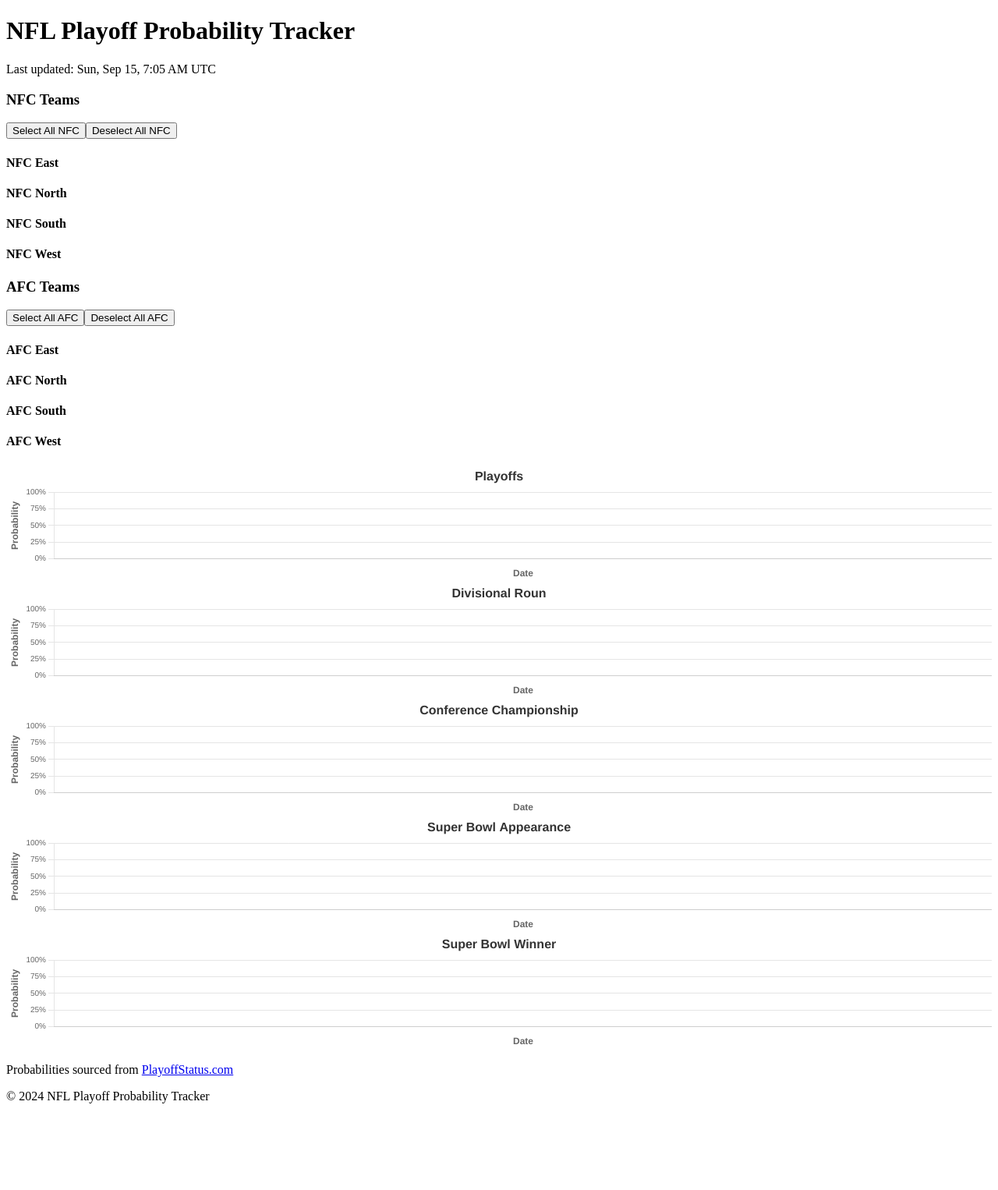
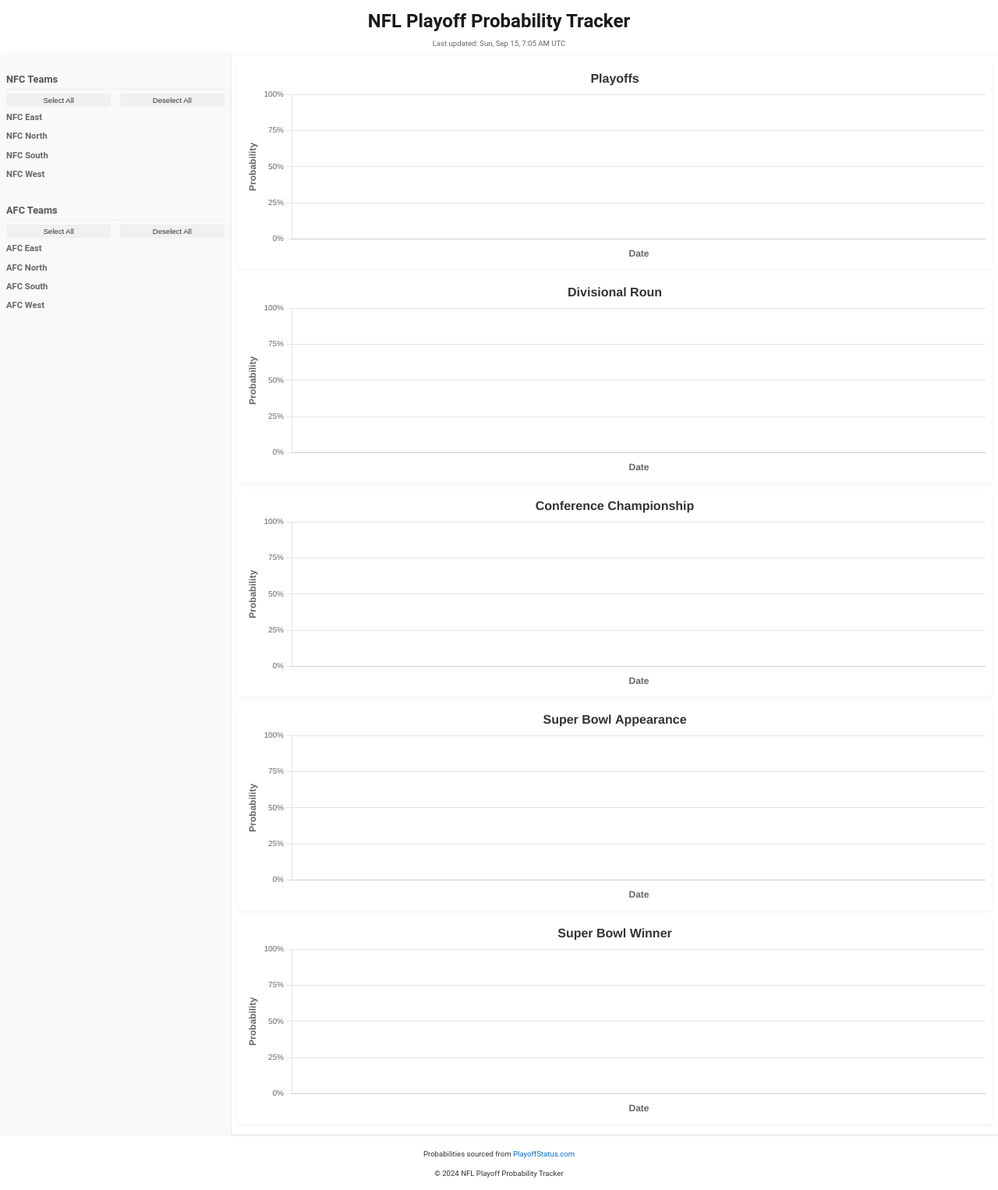
Before and after one commit to TimCodesStuff/nfl-team-playoff-tracker, a Flask app: page / in a window 1280 px wide. Shown: the whole page at 78% size. Before the commit the page ends 1415 px from the top, so only its background shows below. Run offline with Flask 3, Linux system fonts and the light colour scheme; data that the repository does not hold is empty; some libraries are stand-ins or nearby versions.

Commit message:
Agent step completed: Improve sidebar space usage

```diff
--- a/database.py
+++ b/database.py
@@ -2,6 +2,8 @@ import psycopg2
 from psycopg2 import sql
 import os
 from datetime import datetime, timezone
+import logging
+
 
 # Database connection parameters
 db_params = {
@@ -159,6 +161,23 @@ def bulk_insert_playoff_probabilities(data):
     cur = conn.cursor()
 
     try:
+        # Log the number of rows before truncating
+        cur.execute('SELECT COUNT(*) FROM playoff_probabilities')
+        pre_truncate_count = cur.fetchone()[0]
+        logging.info(f'Rows in table before truncating: {pre_truncate_count}')
+
+        # Clear out the existing data before inserting new data
+        cur.execute('TRUNCATE TABLE playoff_probabilities')
+        conn.commit()
+
+        # Log the number of rows after truncating to confirm it's zero
+        cur.execute('SELECT COUNT(*) FROM playoff_probabilities')
+        post_truncate_count = cur.fetchone()[0]
+        logging.info(f'Rows in table after truncating: {post_truncate_count}')
+
+        if post_truncate_count != 0:
+            logging.error(f"Expected 0 rows after truncating, but found {post_truncate_count} rows.")
+
         inserted_count = 0
         for item in data:
             cur.execute("""
--- a/static/css/styles.css
+++ b/static/css/styles.css
@@ -12,7 +12,7 @@ body, html {
 /* Header styles */
 header {
     text-align: center;
-    padding: 0.75rem;
+    padding: 0.5rem;
     background-color: #ffffff;
     box-shadow: 0 2px 4px rgba(0, 0, 0, 0.1);
 }
@@ -20,20 +20,20 @@ header {
 h1 {
     margin: 0;
     color: #1a1a1a;
-    font-size: 1.8rem;
+    font-size: 1.5rem;
     font-weight: 700;
 }
 
 #last-updated {
-    font-size: 0.7rem;
-    margin-top: 0.2rem;
+    font-size: 0.6rem;
+    margin-top: 0.1rem;
     color: #666;
 }
 
 /* Layout styles */
 .content-container {
     display: flex;
-    height: calc(100vh - 80px); /* Adjust based on reduced header height */
+    height: calc(100vh - 70px); /* Adjust based on reduced header height */
     background-color: #ffffff;
     box-shadow: 0 2px 10px rgba(0,0,0,0.1);
 }
@@ -43,7 +43,7 @@ h1 {
     width: 280px;
     flex-shrink: 0;
     overflow-y: auto;
-    padding: 0.75rem;
+    padding: 0.5rem;
     background-color: #f9f9f9;
     border-right: 1px solid #eaeaea;
 }
@@ -52,40 +52,52 @@ h1 {
 .global-legend {
     display: flex;
     flex-direction: column;
-    gap: 0.4rem;
+    gap: 0.3rem;
 }
 
 .legend-section {
-    margin-bottom: 0.75rem;
+    margin-bottom: 0.5rem;
 }
 
 .legend-section h3 {
-    font-size: 0.9rem;
-    margin-bottom: 0.4rem;
+    font-size: 0.8rem;
+    margin-bottom: 0.3rem;
     color: #555;
     border-bottom: 1px solid #eee;
-    padding-bottom: 0.2rem;
+    padding-bottom: 0.1rem;
 }
 
 .legend-section h4 {
-    font-size: 0.8rem;
-    margin: 0.4rem 0 0.2rem;
+    font-size: 0.7rem;
+    margin: 0.3rem 0 0.1rem;
     color: #666;
 }
 
 /* Button styles */
+.button-container {
+    display: flex;
+    justify-content: space-between;
+    margin-bottom: 0.3rem;
+}
+
+.select-all-btn, .deselect-all-btn {
+    width: 48%;
+    padding: 0.2rem;
+    font-size: 0.6rem;
+}
+
 .team-buttons-grid {
     display: grid;
     grid-template-columns: repeat(2, 1fr);
-    gap: 0.2rem;
+    gap: 0.1rem;
 }
 
 button {
     width: 100%;
-    padding: 0.4rem 0.3rem;
+    padding: 0.3rem;
     background-color: #f0f0f0;
     border: none;
-    border-radius: 3px;
+    border-radius: 2px;
     cursor: pointer;
     transition: background-color 0.3s, transform 0.1s;
     font-size: 0.7rem;
@@ -110,15 +122,15 @@ button.inactive {
 #chart-container {
     flex: 1;
     overflow-y: auto;
-    padding: 0.75rem;
+    padding: 0.5rem;
 }
 
 .chart {
-    height: 280px;
-    margin-bottom: 0.75rem;
+    height: 250px;
+    margin-bottom: 0.5rem;
     background-color: #ffffff;
-    border-radius: 6px;
-    padding: 0.75rem;
+    border-radius: 4px;
+    padding: 0.5rem;
     box-shadow: 0 2px 5px rgba(0,0,0,0.05);
 }
 
@@ -130,10 +142,10 @@ canvas {
 /* Footer styles */
 footer {
     text-align: center;
-    padding: 0.4rem;
+    padding: 0.3rem;
     background-color: #ffffff;
     box-shadow: 0 -2px 4px rgba(0, 0, 0, 0.1);
-    font-size: 0.7rem;
+    font-size: 0.6rem;
 }
 
 footer a {
@@ -164,37 +176,37 @@ footer a:hover {
     }
 
     .chart {
-        height: 230px;
+        height: 200px;
     }
 }
 
 @media (max-width: 480px) {
     h1 {
-        font-size: 1.4rem;
+        font-size: 1.2rem;
     }
 
     #last-updated {
-        font-size: 0.6rem;
+        font-size: 0.5rem;
     }
 
     .legend-section h3 {
-        font-size: 0.8rem;
+        font-size: 0.7rem;
     }
 
     button {
-        font-size: 0.6rem;
+        font-size: 0.5rem;
+        padding: 0.15rem;
+    }
+
+    .content-container {
         padding: 0.3rem;
     }
 
-    .content-container {
-        padding: 0.4rem;
-    }
-
     .chart {
-        padding: 0.4rem;
+        padding: 0.3rem;
     }
 
     .team-buttons-grid {
-        grid-template-columns: 1fr;
+        grid-template-columns: 1fr 1fr;
     }
 }
--- a/static/js/app.js
+++ b/static/js/app.js
@@ -70,17 +70,25 @@ function createTeamSection(conference, teamGroups, data, container) {
     header.textContent = `${conference} Teams`;
     section.appendChild(header);
 
-    // Select/Deselect All buttons
+    // Select/Deselect All buttons container
+    const buttonContainer = document.createElement('div');
+    buttonContainer.className = 'button-container';
+
+    // Select All button
     const selectAllBtn = document.createElement('button');
-    selectAllBtn.textContent = `Select All ${conference}`;
+    selectAllBtn.textContent = `Select All`;
+    selectAllBtn.className = 'select-all-btn';
     selectAllBtn.addEventListener('click', () => toggleAllTeams(Object.values(teamGroups).flat(), true));
 
+    // Deselect All button
     const deselectAllBtn = document.createElement('button');
-    deselectAllBtn.textContent = `Deselect All ${conference}`;
+    deselectAllBtn.textContent = `Deselect All`;
+    deselectAllBtn.className = 'deselect-all-btn';
     deselectAllBtn.addEventListener('click', () => toggleAllTeams(Object.values(teamGroups).flat(), false));
 
-    section.appendChild(selectAllBtn);
-    section.appendChild(deselectAllBtn);
+    buttonContainer.appendChild(selectAllBtn);
+    buttonContainer.appendChild(deselectAllBtn);
+    section.appendChild(buttonContainer);
 
     // Create divisions and individual team buttons
     Object.keys(teamGroups).forEach(division => {
--- a/templates/index.html
+++ b/templates/index.html
@@ -4,11 +4,9 @@
     <meta charset="UTF-8">
     <meta name="viewport" content="width=device-width, initial-scale=1.0">
     <title>NFL Playoff Probability Tracker</title>
-    <link href="https://fonts.googleapis.com/css2?family=Roboto:wght@300;400;500;700&display=swap" rel="stylesheet">
+    <link rel="stylesheet" href="{{ url_for('static', filename='css/styles.css') }}">
     <script src="https://cdn.jsdelivr.net/npm/chart.js"></script>
-    <script src="https://cdn.jsdelivr.net/npm/chartjs-adapter-date-fns/dist/chartjs-adapter-date-fns.bundle.min.js">
-
-    </script>
+    <script src="https://cdn.jsdelivr.net/npm/chartjs-adapter-date-fns/dist/chartjs-adapter-date-fns.bundle.min.js"></script>
 </head>
 <body>
     <header>
```
